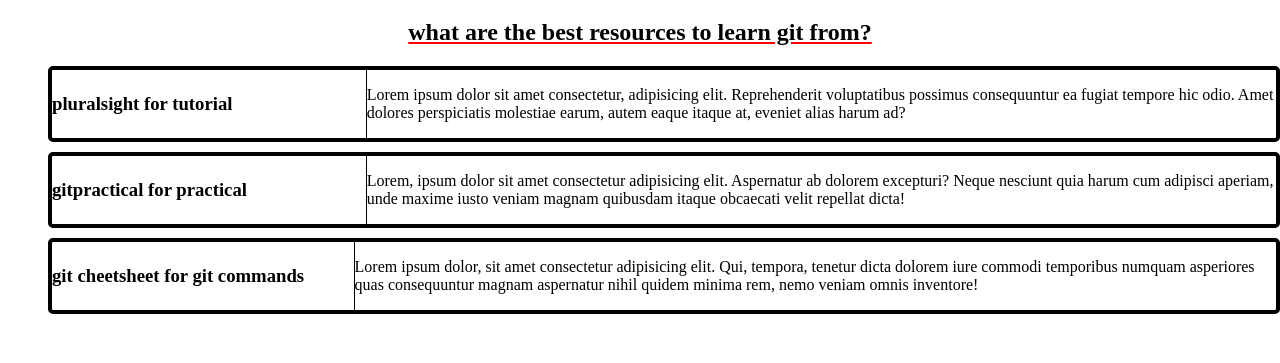
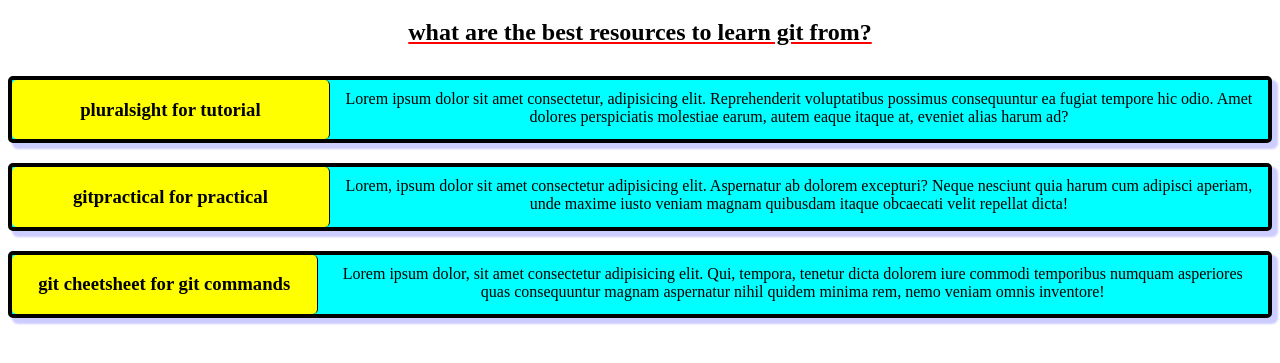
Before and after one commit to Mohammedareebali/learn-git, a plain HTML site: page index.html in a window 1280 px wide. Shown: the part 61-424 px from the top of the page. Drawn offline with Linux system fonts and the light colour scheme.

Commit message:
box shadow and hover effect

```diff
--- a/style.css
+++ b/style.css
@@ -12,12 +12,33 @@ h2{
     margin: 10px 0;
     display: flex;
     width: 100%;
+    background-color: aqua;
+    box-shadow: 5px 5px 2px 1px rgba(0, 0, 255, .2);
 }
 li{
     display: flex;
     list-style: none;
     border-right: 1px solid;
+    border-radius: 5px;
     width: 500px;
+    justify-content: center;
     align-items: center;
     text-align: center;
+    background-color: yellow;
 }
+ol{
+    display: flex;
+    flex-wrap: wrap;
+    padding: 0;
+    justify-content: center;
+}
+p{
+    text-align: center;
+    margin: 0;
+    padding :10px;
+    background-color: aqua;
+}
+.box:hover{
+    box-shadow: 5px 5px 2px 1px rgba(0, 0, 252, 0.533);
+
+}
```
